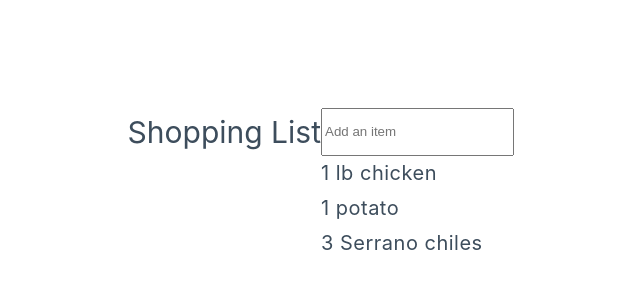
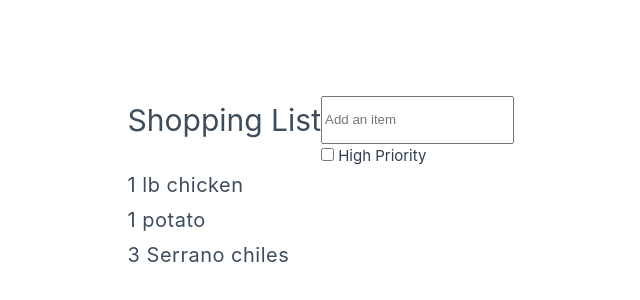
Before and after one commit to becathey/shopping-list-vue, a Vue app: page / in a window 1280 px wide. Shown: the part 216-516 px from the top of the page, without its empty margins (319-959 px from the left). Built offline with nearby package versions, Linux system fonts and the light colour scheme.

Commit message:
Add High Priority checkbox

```diff
--- a/src/App.vue
+++ b/src/App.vue
@@ -7,13 +7,18 @@
   {id: 3, label: "3 Serrano chiles"}
 ])
 const newItem = ref("")
+const newItemHighPriority = ref(false)
 </script>
 
 <template>
   <h1>{{header}}</h1>
   <input v-model.trim="newItem" type="text" placeholder="Add an item">
-  <br />
-  {{newItem}}
+  <div>{{newItem}}</div>
+    <label>
+      <input type="checkbox" v-model="newItemHighPriority">
+      High Priority
+    </label>
+
   <ul>
     <li v-for="({id, label}, /* index */) in items" :key="id">{{label}}</li>
   </ul>
@@ -48,6 +53,11 @@
 li:hover {
   color: hsl(210, 10%, 10%);
 }
+input[type="checkbox"] {
+  display: inline !important;
+  width: auto;
+  box-shadow: none;
+}
 
 @media (min-width: 1024px) {
   #app {
```
